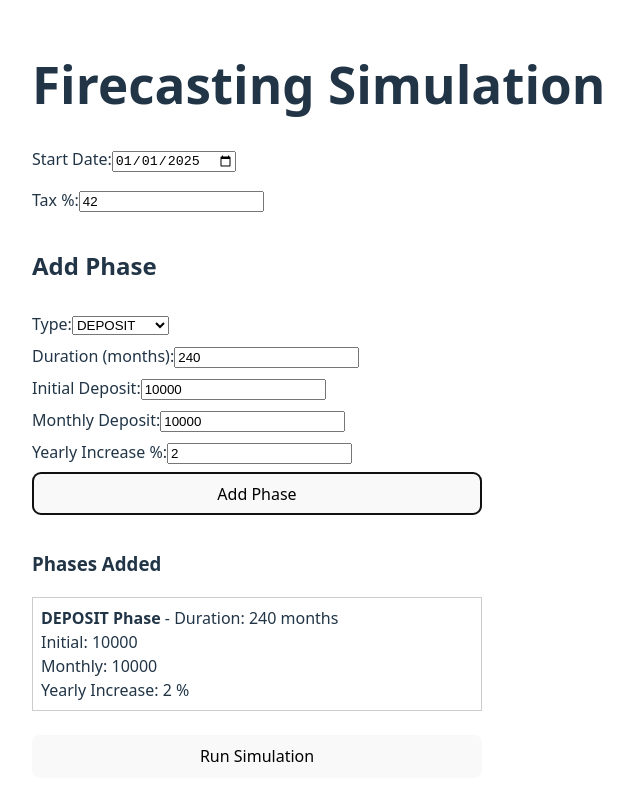
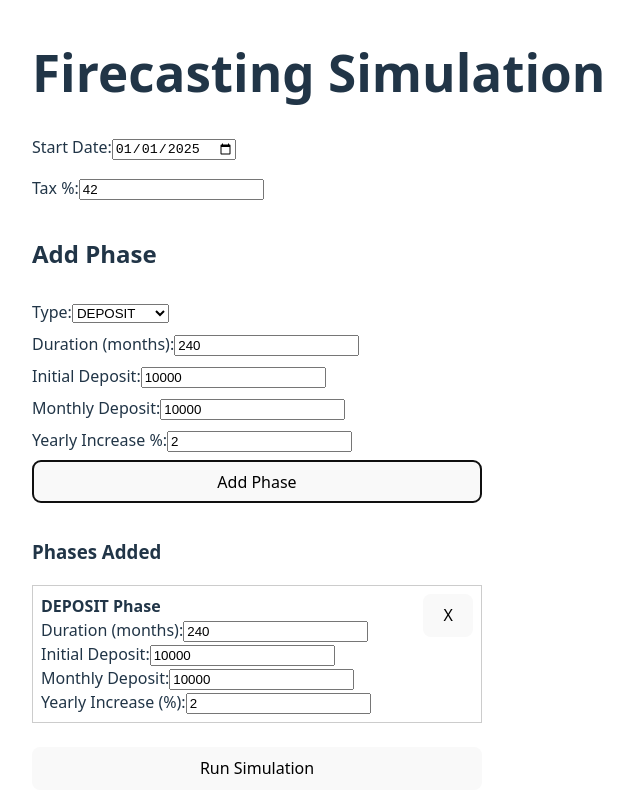
Before and after one commit to Gorm2303/firecasting-frontend, a React (Vite) app in the folder vite-react-frontend/: page / in a window 1280 px wide. Both pictures are taken after a click on the button "Add Phase". Shown: the whole page, without its empty margins (0-640 px from the left). Built offline with nearby package versions, Linux system fonts and the light colour scheme.

Commit message:
Added adjustable phases to the PhaseList and they are removable too

```diff
--- a/vite-react-frontend/src/components/InputForm.tsx
+++ b/vite-react-frontend/src/components/InputForm.tsx
@@ -22,6 +22,22 @@ const InputForm: React.FC<InputFormProps> = ({ onSimulationComplete }) => {
 
   const handleAddPhase = (phase: PhaseRequest) => {
     setPhases(prev => [...prev, phase]);
+  };
+
+  const handlePhaseChange = (
+    index: number,
+    field: keyof PhaseRequest,
+    value: number | string
+  ) => {
+    setPhases(phases =>
+      phases.map((p, i) =>
+        i === index ? { ...p, [field]: value } : p
+      )
+    );
+  };
+
+  const handlePhaseRemove = (index: number) => {
+    setPhases(phases => phases.filter((_, i) => i !== index));
   };
 
   const handleSubmit = async (e: React.FormEvent) => {
@@ -60,7 +76,11 @@ const InputForm: React.FC<InputFormProps> = ({ onSimulationComplete }) => {
         </label>
 
         <PhaseForm onAddPhase={handleAddPhase} />
-        <PhaseList phases={phases} />
+        <PhaseList
+        phases={phases}
+        onPhaseChange={handlePhaseChange}
+        onPhaseRemove={handlePhaseRemove}
+        />
 
         <button type="submit">Run Simulation</button>
 
--- a/vite-react-frontend/src/components/PhaseList.tsx
+++ b/vite-react-frontend/src/components/PhaseList.tsx
@@ -3,9 +3,31 @@ import { PhaseRequest } from '../models/types';
 
 interface PhaseListProps {
   phases: PhaseRequest[];
+  /**
+   * Called when a field on a phase is changed.
+   * @param index index of the phase in the array
+   * @param field the key of PhaseRequest being updated
+   * @param value the new value for that field
+   */
+  onPhaseChange: (index: number, field: keyof PhaseRequest, value: number | string) => void;
+  /**
+   * Called when a phase should be removed.
+   * @param index index of the phase in the array
+   */
+  onPhaseRemove: (index: number) => void;
 }
 
-const PhaseList: React.FC<PhaseListProps> = ({ phases }) => (
+const PhaseList: React.FC<PhaseListProps> = ({ phases, onPhaseChange, onPhaseRemove }) => {
+  const handleChange = (
+    idx: number,
+    field: keyof PhaseRequest,
+  ) => (e: React.ChangeEvent<HTMLInputElement>) => {
+    const raw = e.target.value;
+    const val = e.target.type === 'number' ? Number(raw) : raw;
+    onPhaseChange(idx, field, val);
+  };
+
+  return (
     <div>
       <h3>Phases Added</h3>
       {phases.length === 0 ? (
@@ -14,44 +36,123 @@ const PhaseList: React.FC<PhaseListProps> = ({ phases }) => (
         phases.map((p, idx) => (
           <div
             key={idx}
-          style={{ border: '1px solid #ccc', padding: '0.5rem', marginBottom: '0.5rem' }}
+            style={{ border: '1px solid #ccc', padding: '0.5rem', marginBottom: '0.5rem', position: 'relative' }}
           >
-          <strong>{p.phaseType} Phase</strong> - Duration: {p.durationInMonths} months
+            {/* Remove Button */}
+            <button
+              type="button"
+              onClick={() => onPhaseRemove(idx)}
+              style={{ position: 'absolute', top: '0.5rem', right: '0.5rem' }}
+            >
+              X
+            </button>
+
+            <div>
+              <strong>{p.phaseType} Phase</strong>
+            </div>
+
+            <div>
+              <label>
+                Duration (months):
+                <input
+                  type="number"
+                  value={p.durationInMonths}
+                  onChange={handleChange(idx, 'durationInMonths')}
+                />
+              </label>
+            </div>
+
             {p.phaseType === 'DEPOSIT' && (
+              <>
                 <div>
-            <div>
-              Initial: {p.initialDeposit}
+                  <label>
+                    Initial Deposit:
+                    <input
+                      type="number"
+                      value={p.initialDeposit}
+                      onChange={handleChange(idx, 'initialDeposit')}
+                    />
+                  </label>
                 </div>
                 <div>
-              Monthly: {p.monthlyDeposit}
+                  <label>
+                    Monthly Deposit:
+                    <input
+                      type="number"
+                      value={p.monthlyDeposit}
+                      onChange={handleChange(idx, 'monthlyDeposit')}
+                    />
+                  </label>
                 </div>
                 <div>
-            Yearly Increase: {p.yearlyIncreaseInPercentage} %
+                  <label>
+                    Yearly Increase (%):
+                    <input
+                      type="number"
+                      value={p.yearlyIncreaseInPercentage}
+                      onChange={handleChange(idx, 'yearlyIncreaseInPercentage')}
+                    />
+                  </label>
                 </div>
+              </>
+            )}
+
+            {p.phaseType === 'WITHDRAW' && (
+              <>
+                {p.withdrawAmount != null ? (
+                  <div>
+                    <label>
+                      Withdraw Amount:
+                      <input
+                        type="number"
+                        value={p.withdrawAmount}
+                        onChange={handleChange(idx, 'withdrawAmount')}
+                      />
+                    </label>
+                  </div>
+                ) : (
+                  <div>
+                    <label>
+                      Withdraw Rate (%):
+                      <input
+                        type="number"
+                        value={p.withdrawRate ?? ''}
+                        onChange={handleChange(idx, 'withdrawRate')}
+                      />
+                    </label>
                   </div>
                 )}
-          {p.phaseType === 'WITHDRAW' && (
+                {p.lowerVariationPercentage != null && (
                   <div>
-
-              {p.withdrawAmount! > 0
-                ? `Withdraw Amount (inflation adjusted): ${p.withdrawAmount}`
-                : `Withdraw Rate (inflation adjusted): ${p.withdrawRate} %`}
-                              {p.lowerVariationPercentage! >= 0 && (
-                <div>
-                 Lower variation threshold: {p.lowerVariationPercentage} %
+                    <label>
+                      Lower Variation (%):
+                      <input
+                        type="number"
+                        value={p.lowerVariationPercentage}
+                        onChange={handleChange(idx, 'lowerVariationPercentage')}
+                      />
+                    </label>
                   </div>
                 )}
-                                {p.upperVariationPercentage! >= 0 && (
+                {p.upperVariationPercentage != null && (
                   <div>
-                 Upper variation threshold: {p.upperVariationPercentage} %
+                    <label>
+                      Upper Variation (%):
+                      <input
+                        type="number"
+                        value={p.upperVariationPercentage}
+                        onChange={handleChange(idx, 'upperVariationPercentage')}
+                      />
+                    </label>
                   </div>
                 )}
-            </div>
+              </>
             )}
           </div>
         ))
       )}
     </div>
   );
+};
 
 export default PhaseList;
```
Lines whose indentation alone changed are shown as unchanged.
